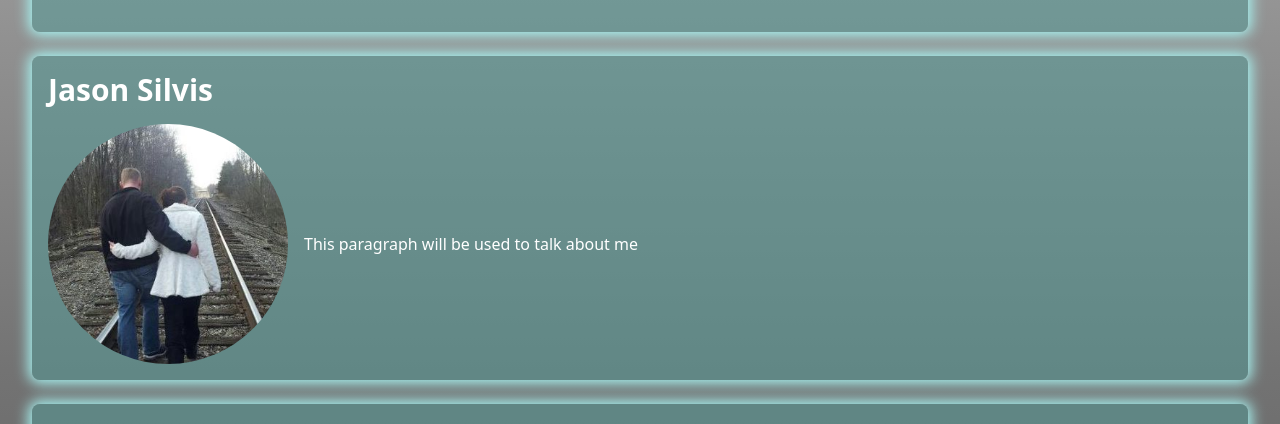
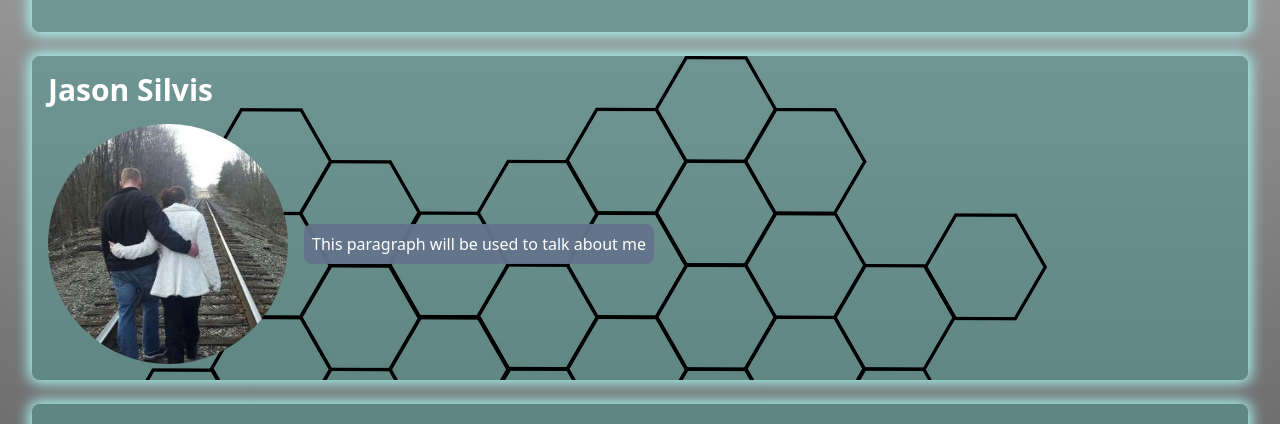
Before and after one commit to JSilvis73/SilvisProfile, a React (Vite) app: page / in a window 1280 px wide. Shown: the part 160-584 px from the top of the page. Built offline with nearby package versions, Linux system fonts and the light colour scheme.

Commit message:
Added background image to add depth to secions.

```diff
--- a/src/components/About.jsx
+++ b/src/components/About.jsx
@@ -1,5 +1,6 @@
 import React, { useState, useEffect } from "react";
 import walkingPic from "../assets/images/walking.jpg";
+import './styles/About.css'
 
 export default function About() {
   // const [isFlickering, setIsFlickering] = useState(false);
@@ -22,11 +23,11 @@
 
   return (
     <div className="mt-2">
-      <div className="container mx-auto  p-4 bg-scifi/50 rounded-lg bg-glow text-white">
+      <div className="container mx-auto  p-4 bg-scifi/50 rounded-lg bg-glow text-white backgroundPattern">
       <h3 className="text-3xl font-bold">Jason Silvis</h3>
         <div className="flex flex-col md:flex-row mt-4 gap-4 items-center" >
           <img className=" size-60 rounded-full  " src={walkingPic} alt="An image of me!" />
-          <p>This paragraph will be used to talk about me</p>
+          <p className="bg-slate-500/95 rounded-lg p-2">This paragraph will be used to talk about me</p>
         </div>
       </div>
     </div>
--- a/src/components/UI/Navbar.jsx
+++ b/src/components/UI/Navbar.jsx
@@ -3,8 +3,8 @@
 
 const Navbar = () => {
   return (
-    <nav className=" navbar-light fixed top-2 left-1/4  w-1/2 p-4 bg-neutral-300/75 rounded-lg bg-glow">
-    <div className="container mx-auto flex justify-center ">
+    <nav className=" navbar-light fixed top-2 left-1/4  w-1/2 p-4 bg-neutral-300/75 rounded-lg bg-glow ">
+    <div className="container mx-auto flex justify-center  ">
       <a href="#about" className="mx-2">About</a>
       <a href="#portfolio" className="mx-2">Portfolio</a>
       <a href="#contact" className="mx-2">Contact</a>
--- a/src/components/styles/About.css
+++ b/src/components/styles/About.css
@@ -1,3 +1,5 @@
+
+
 @keyframes flicker {
     0%, 100% {
       opacity: 1;
@@ -47,3 +49,7 @@
   .about-container.normal {
     /* No animation for normal state */
   /*}*/
+
+  .backgroundPattern {
+    background-image: url("../../assets/images/beehive-37436_1280.png");
+    }
```
Also changed, not shown: src/assets/images/beehive-37436_1280.png (added).
